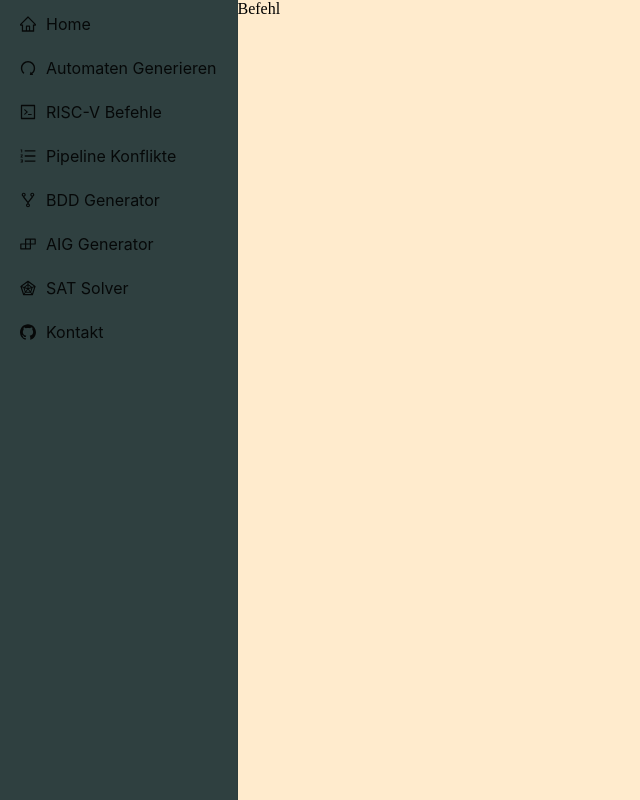
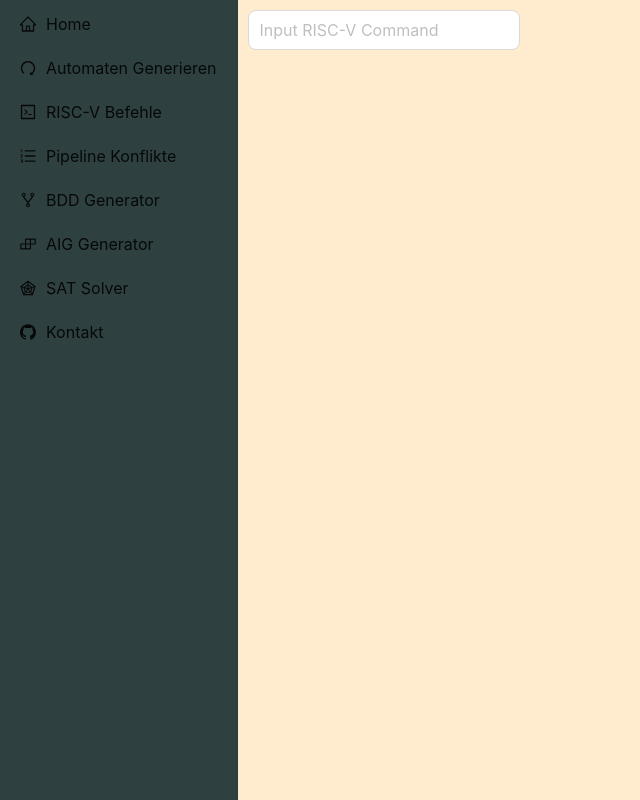
Before and after one commit to Soeky/eraguide, a React (Create React App) app: page /befehl in a window 1280 px wide. Shown: the whole page, without its empty margins (0-640 px from the left). Built offline with nearby package versions, Linux system fonts and the light colour scheme; the HTML template or start-up script is replaced by a standard one.

Commit message:
added input box

```diff
--- a/src/App.css
+++ b/src/App.css
@@ -36,3 +36,7 @@ body {
 .ant-menu-item-icon {
   font-size: 16px !important;
 }
+
+.InputTopLeft {
+  margin: 10px;
+}
--- a/src/Components/Befehl/Befehl.jsx
+++ b/src/Components/Befehl/Befehl.jsx
@@ -1,11 +1,12 @@
 
+import Input from "antd/es/input/Input";
 import React from "react";
 import "../../App.css";
 
 function Befehl() {
 	return (
-		<div>
-			Befehl
+		<div className="InputTopLeft">
+			<Input placeholder="Input RISC-V Command" size="large" ></Input>
 		</div>
 	)
 }
```
